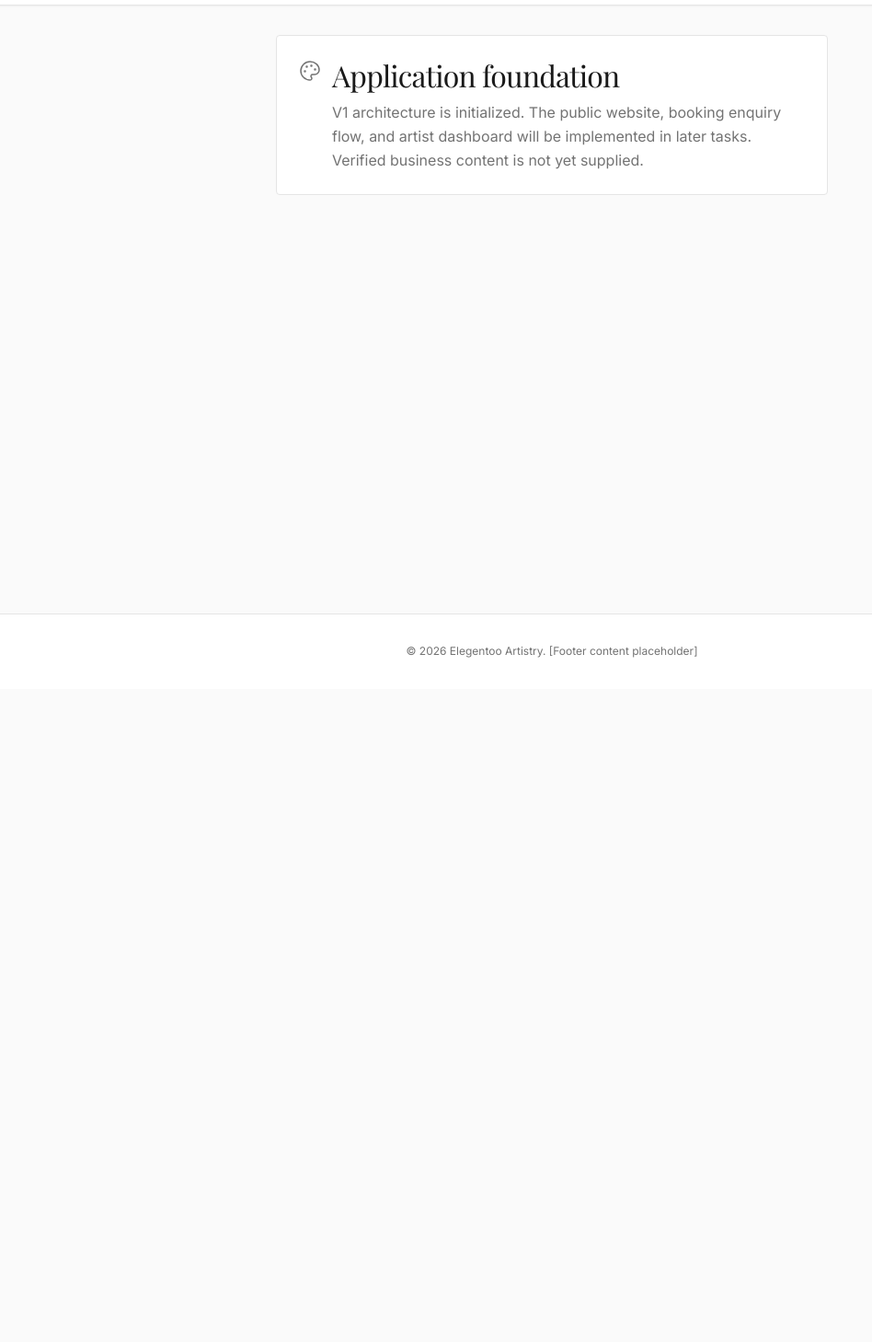
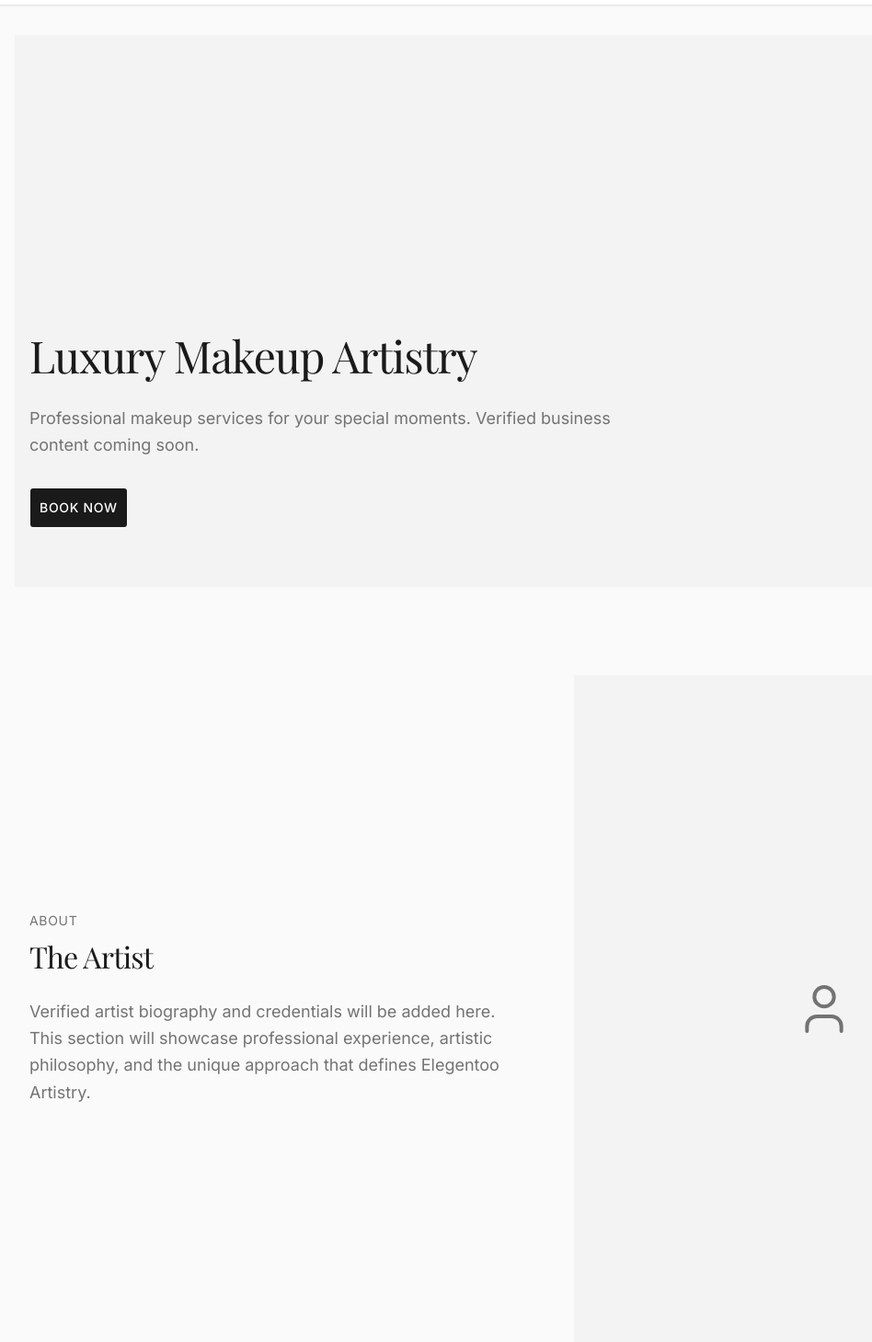
Before and after one commit to vic897/eleganto_demo, a Next.js app: page / in a window 1280 px wide. Shown: the part 51-1510 px from the top of the page at 92% size, without its empty margins (40-988 px from the left). Before the commit the page ends 800 px from the top, so only its background shows below. Built offline with nearby package versions, Linux system fonts and the light colour scheme.

Commit message:
feat: add hero and about sections

```diff
--- a/src/app/page.tsx
+++ b/src/app/page.tsx
@@ -1,25 +1,11 @@
-import { Palette } from "lucide-react";
+import { Hero } from "@/components/sections/hero";
+import { About } from "@/components/sections/about";
 
 export default function Home() {
   return (
-    <div className="motion-page-enter mx-auto flex max-w-[600px] flex-col">
-      <div className="flex items-start gap-3 rounded-md border border-border bg-surface p-6">
-        <Palette
-          className="mt-0.5 size-6 shrink-0 text-muted-foreground"
-          strokeWidth={1.5}
-          aria-hidden
-        />
-        <div className="space-y-2">
-          <h1 className="font-heading text-[32px] leading-[1.2] tracking-tight text-foreground">
-            Application foundation
-          </h1>
-          <p className="text-base leading-relaxed text-muted-foreground">
-            V1 architecture is initialized. The public website, booking enquiry
-            flow, and artist dashboard will be implemented in later tasks.
-            Verified business content is not yet supplied.
-          </p>
-        </div>
-      </div>
+    <div className="motion-page-enter">
+      <Hero />
+      <About />
     </div>
   );
 }
--- /dev/null
+++ b/src/components/sections/about.tsx
@@ -0,0 +1,37 @@
+import { User } from "lucide-react";
+
+export function About() {
+  return (
+    <section id="about" className="mx-auto w-full max-w-[1200px] px-4 py-16 lg:py-24">
+      <div className="grid gap-8 lg:grid-cols-2 lg:items-center lg:gap-12">
+        {/* Image placeholder - 3:4 aspect ratio */}
+        <div className="aspect-[3/4] w-full bg-surface-elevated lg:order-2">
+          <div className="flex h-full items-center justify-center">
+            <User
+              className="size-16 text-muted-foreground"
+              strokeWidth={1.5}
+              aria-hidden
+            />
+          </div>
+        </div>
+
+        {/* Biography placeholder */}
+        <div className="space-y-6 lg:order-1">
+          <div className="space-y-2">
+            <p className="text-sm uppercase tracking-wider text-muted-foreground">
+              About
+            </p>
+            <h2 className="font-heading text-[24px] leading-[1.3] tracking-tight text-foreground lg:text-[32px]">
+              The Artist
+            </h2>
+          </div>
+          <p className="text-base leading-relaxed text-muted-foreground lg:text-lg">
+            Verified artist biography and credentials will be added here. This
+            section will showcase professional experience, artistic philosophy,
+            and the unique approach that defines Elegentoo Artistry.
+          </p>
+        </div>
+      </div>
+    </section>
+  );
+}
--- /dev/null
+++ b/src/components/sections/hero.tsx
@@ -0,0 +1,33 @@
+import Link from "next/link";
+import { Button } from "@/components/ui/button";
+
+export function Hero() {
+  return (
+    <section className="relative flex min-h-[100svh] flex-col justify-end bg-surface-elevated lg:min-h-[600px]">
+      <div className="mx-auto w-full max-w-[1200px] px-4 pb-8 pt-32 lg:pb-16 lg:pt-24">
+        <div className="max-w-2xl space-y-6">
+          <h1 className="font-heading text-[32px] leading-[1.2] tracking-tight text-foreground lg:text-[48px]">
+            Luxury Makeup Artistry
+          </h1>
+          <p className="text-base leading-relaxed text-muted-foreground lg:text-lg">
+            Professional makeup services for your special moments. Verified
+            business content coming soon.
+          </p>
+          <div className="pt-2">
+            <Button
+              nativeButton={false}
+              render={
+                <Link
+                  href="/#book"
+                  className="min-h-11 uppercase tracking-wider"
+                />
+              }
+            >
+              Book Now
+            </Button>
+          </div>
+        </div>
+      </div>
+    </section>
+  );
+}
```
Also changed, not shown: .docs/AGENT_CONTEXT.md, .docs/DECISIONS.md, .docs/TASKS.md.
